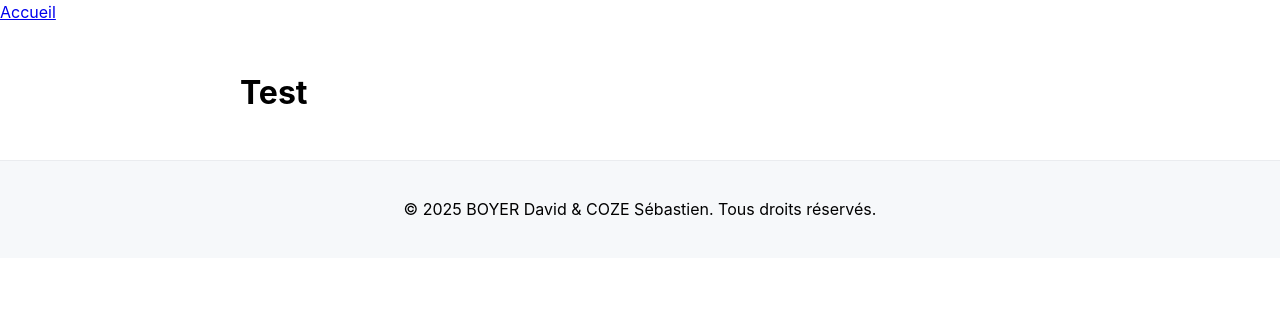
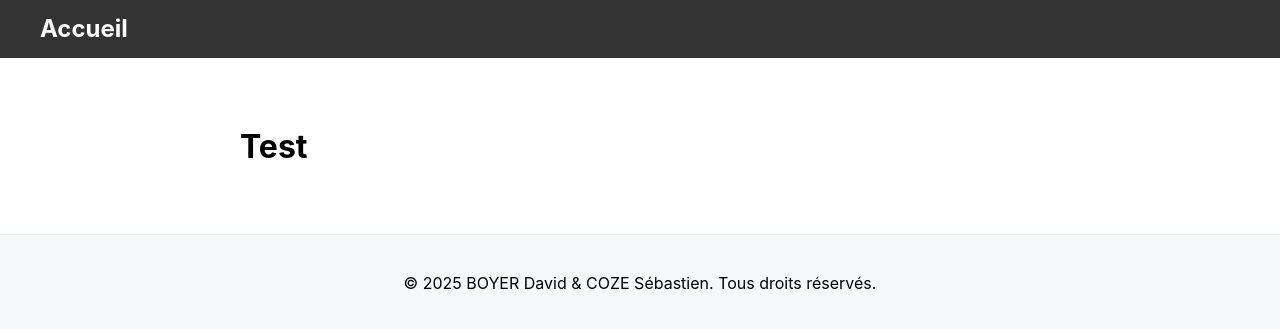
Before and after one commit to ThemisNU/themis-presentation, a Jekyll site: the page built from test.md, in a window 1280 px wide. Shown: the top 329 px of the page. Built offline with Jekyll 4.4.1, drawn with Linux system fonts in a browser that asks for light colours; our own code applies the rules of GitHub Pages for plain Markdown files.

Commit message:
Update styles.css

```diff
--- a/assets/css/styles.css
+++ b/assets/css/styles.css
@@ -3,6 +3,35 @@ body {
     line-height: 1.6;
     margin: 0;
     padding: 0;
+}
+
+.navbar {
+    background-color: #333;
+    padding: 10px 0;
+    position: fixed;
+    width: 100%;
+    top: 0;
+    z-index: 1000;
+}
+
+.navbar-container {
+    display: flex;
+    justify-content: space-between;
+    align-items: center;
+    max-width: 1200px;
+    margin: auto;
+    padding: 0 20px;
+}
+
+.navbar-logo {
+    color: #fff;
+    font-size: 24px;
+    text-decoration: none;
+    font-weight: bold;
+}
+
+.navbar-logo:hover {
+    color: #ddd;
 }
 
 img {
@@ -13,7 +42,7 @@ img {
 
 .content {
     max-width: 800px;
-    margin: auto;
+    margin: 80px auto 20px;
     padding: 20px;
 }
 
```
